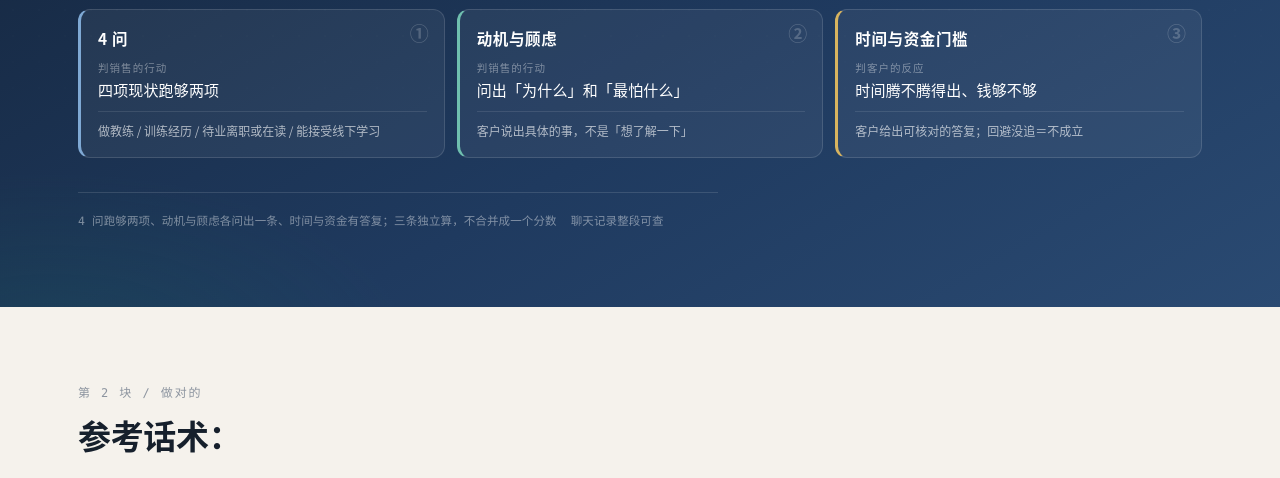
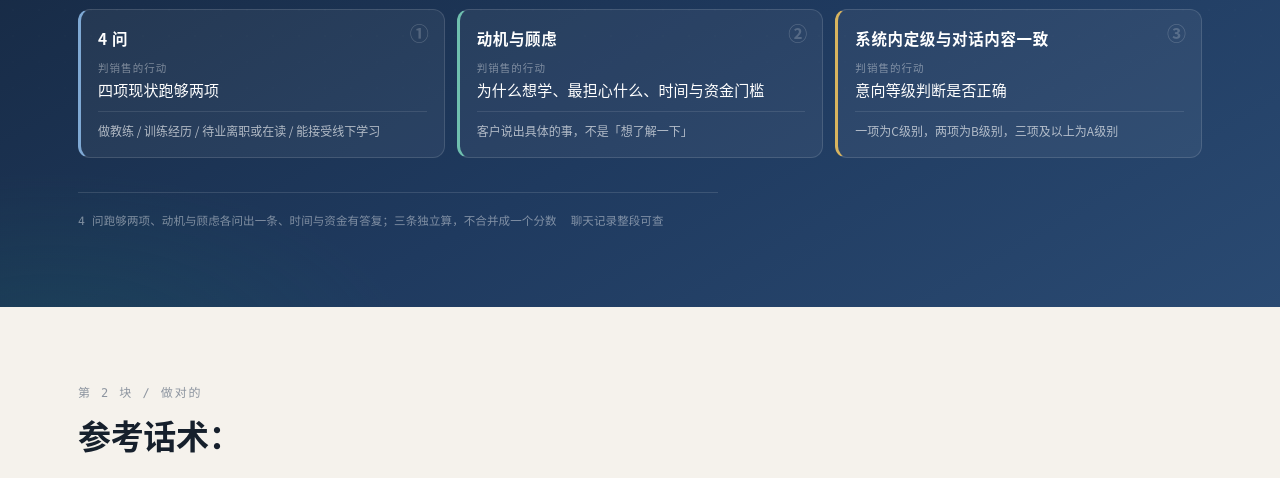
Before and after one commit to fzqian/11.18, a plain HTML site: page 定级探需(可用于案例分享).html in a window 1280 px wide. Shown: the part 322-800 px from the top of the page. Drawn offline with Linux system fonts and the light colour scheme.

Commit message:
更新定级探需与方案报价案例页

```diff
--- a/定级探需(可用于案例分享).html
+++ b/定级探需(可用于案例分享).html
@@ -36,11 +36,11 @@
         <span class="stk">判销售的行动</span><p>四项现状跑够两项</p>
         <span class="stq">做教练 / 训练经历 / 待业离职或在读 / 能接受线下学习</span></div>
       <div class="st s2"><span class="stn">②</span><b>动机与顾虑</b>
-        <span class="stk">判销售的行动</span><p>问出「为什么」和「最怕什么」</p>
+        <span class="stk">判销售的行动</span><p>为什么想学、最担心什么、时间与资金门槛</p>
         <span class="stq">客户说出具体的事，不是「想了解一下」</span></div>
-      <div class="st s3"><span class="stn">③</span><b>时间与资金门槛</b>
-        <span class="stk">判客户的反应</span><p>时间腾不腾得出、钱够不够</p>
-        <span class="stq">客户给出可核对的答复；回避没追＝不成立</span></div>
+      <div class="st s3"><span class="stn">③</span><b>系统内定级与对话内容一致</b>
+        <span class="stk">判销售的行动</span><p>意向等级判断是否正确</p>
+        <span class="stq">一项为C级别，两项为B级别，三项及以上为A级别</span></div>
     </div>
     <div class="hero-meta"><span>4 问跑够两项、动机与顾虑各问出一条、时间与资金有答复；三条独立算，不合并成一个分数</span><span>聊天记录整段可查</span></div>
   </div>
```
Also changed, not shown: 方案报价(可用于案例分享).html (+2 -2 lines).
